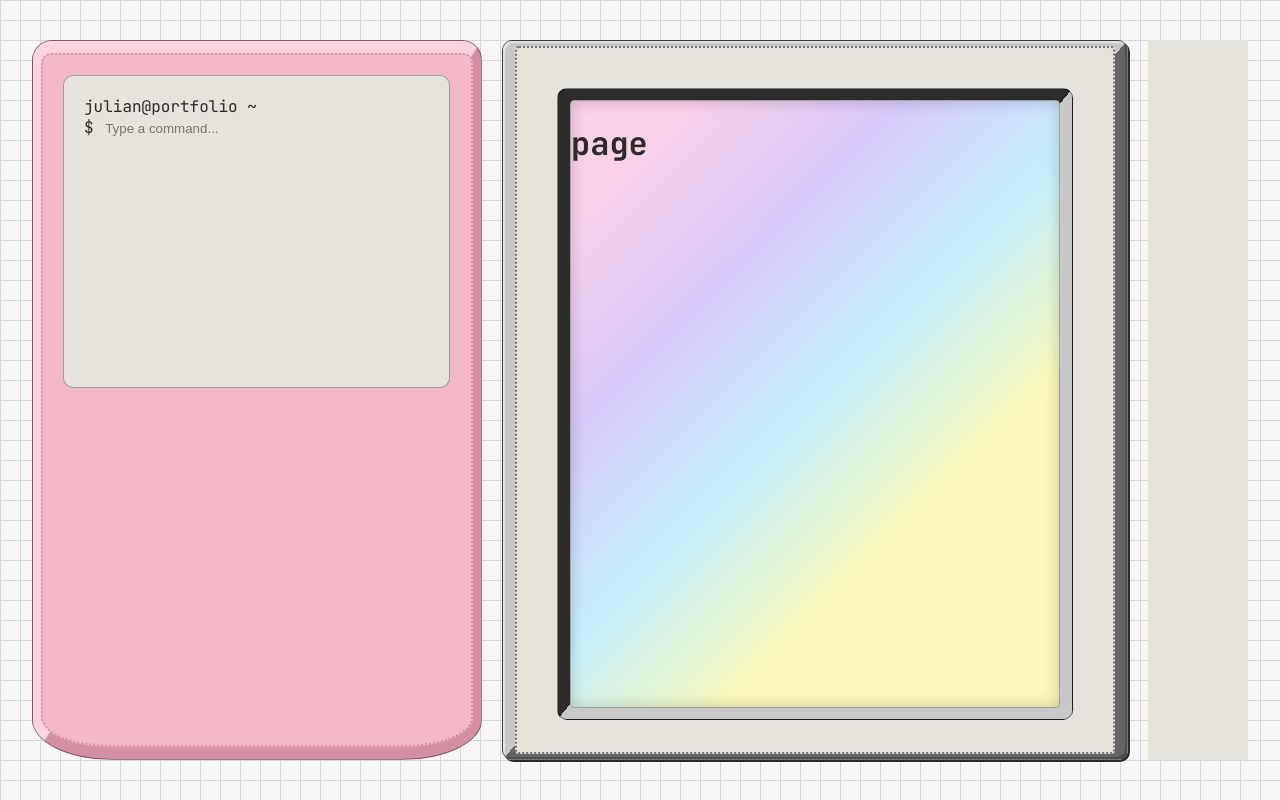
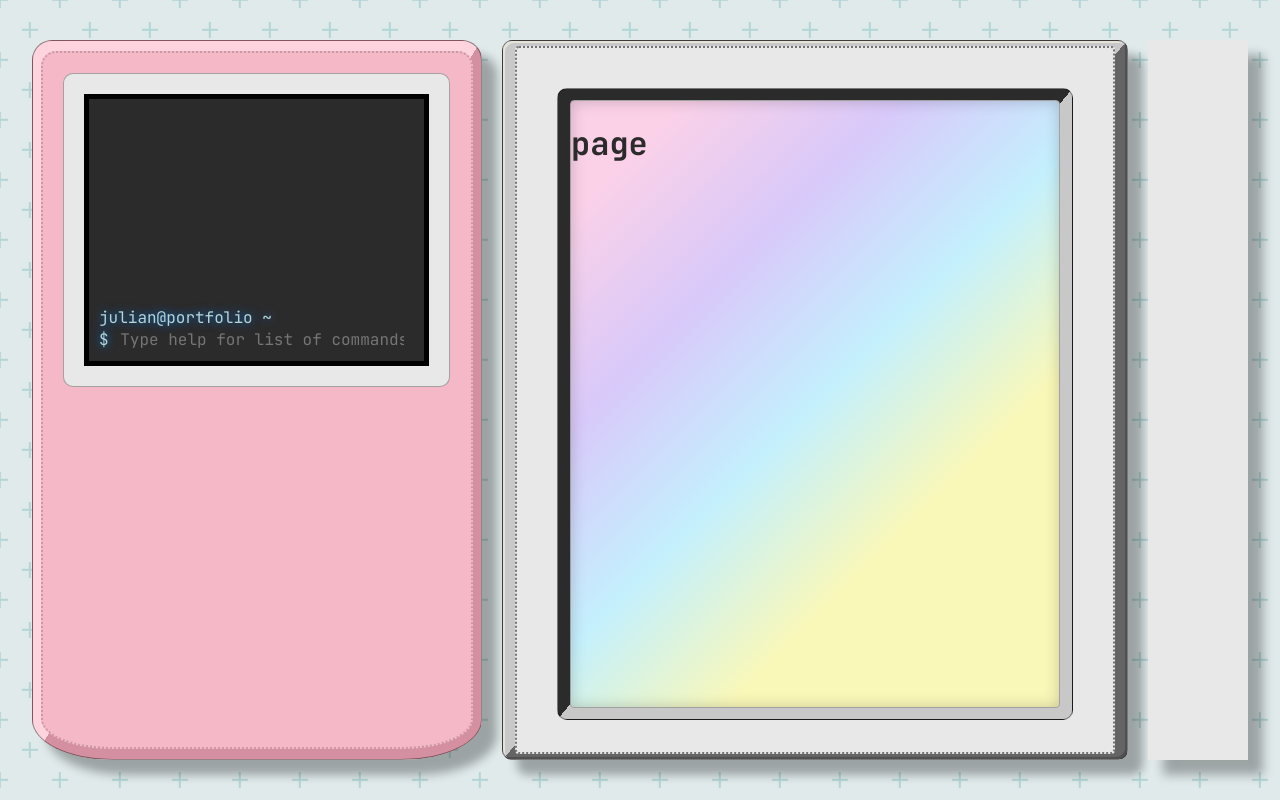
Before and after one commit to jbraun3/Julian-Braun-Website, a React (Vite) app: page / in a window 1280 px wide. Built offline with nearby package versions, Linux system fonts and the light colour scheme.

Commit message:
terminal format

```diff
--- a/src/assets/Global.css
+++ b/src/assets/Global.css
@@ -12,10 +12,10 @@
 body {
   margin: 0;
   padding: 0;
-  background-color: #f7f6f4;
-  opacity: 1;
-  background-image:  linear-gradient(#d7d7d7 1px, transparent 1px), linear-gradient(to right, #d7d7d7 1px, #f7f6f4 1px);
-  background-size: 20px 20px;
+    background-color: #e0eaeb;
+    opacity: 1;
+    background: radial-gradient(circle, transparent 20%, #e0eaeb 20%, #e0eaeb 80%, transparent 80%, transparent), radial-gradient(circle, transparent 20%, #e0eaeb 20%, #e0eaeb 80%, transparent 80%, transparent) 30px 30px, linear-gradient(#B2D5D6 2.4000000000000004px, transparent 2.4000000000000004px) 0 -1.2000000000000002px, linear-gradient(90deg, #B2D5D6 2.4000000000000004px, #e0eaeb 2.4000000000000004px) -1.2000000000000002px 0;
+    background-size: 60px 60px, 60px 60px, 30px 30px, 30px 30px;
   color: var(--charcoal-ink);
   font-family: "JetBrains Mono", monospace;
   height: 100vh;
@@ -44,44 +44,56 @@ body {
   justify-content: center;
   align-items: center;
   border: 1px solid rgba(0,0,0,0.4);
+  min-height: 0;
+  overflow: hidden;
+  box-shadow: 15px 15px 10px rgba(0, 0, 0, 0.3);
 }
 
 .gameboy-base {
-  margin: 12px;
+  margin: 10px;
   height: 100%;
-  padding:px;
   background-color: #F4B8C7;
   width: calc(100% - 20px);
-  border-radius: 10px 10px 70px 70px / 10px 10px 30px 30px;
+  border-radius: 15px 15px 70px 70px / 15px 15px 30px 30px;
   border: 2px dotted rgba(0, 0, 0, 0.164);
+  display: flex;
+  flex-direction: column;
+  min-height: 0;
+  overflow: hidden;
 }
 
 .gameboy-screen {
   margin: 20px;
   width: calc(100% - 43px);
-  background-color: #E6E3DB;
+  background-color: #e8e8e8;
   border-radius: 10px;
-  height: 45%;
   border: 1px solid rgba(0,0,0,0.3);
+
+  flex: 0 0 45%;
+  display: flex;
+  flex-direction: column;
+  min-height: 0;
+  overflow: hidden;
 }
 
 .center-screen {
   background: linear-gradient(to top left, #646464 50%, var(--win-95-gray) 50%);
   padding: 12px;
   border-radius: 10px;
-  box-shadow: 2px 2px 0 var(--charcoal-ink),
+  box-shadow: 15px 15px 10px rgba(0, 0, 0, 0.3),
               inset 2px 2px 0 var(--old-plastic),
               inset -2px -2px 0 rgba(0,0,0,0.2);
   display: flex;
   border: 1px solid rgba(0,0,0,0.4);
   justify-content: center;
   align-items: center;
+
 }
 
 .monitor-bezel {
   width: 98%;
   height: 90%;
-  background-color: var(--old-plastic);
+  background-color: #e8e8e8;
   border: 2px dotted rgba(0,0,0,0.5);
 
   border-radius: 4px;
@@ -124,5 +136,6 @@ body {
   flex-direction: column;
   align-items: center;
   justify-content: space-around;
-  background-color: var(--old-plastic);
+  background-color: #e8e8e8;
+  box-shadow: 15px 15px 10px rgba(0, 0, 0, 0.3);
 }
--- a/src/assets/Terminal.css
+++ b/src/assets/Terminal.css
@@ -1,5 +1,26 @@
+:root {
+  --old-plastic: #E6E3DB;
+  --win-95-gray: #C8C8C8;
+  --dusty-crt: #B2D5D6;
+  --floppy-pink: #F4B8C7;
+  --terra-peach: #E2B0A4;
+  --charcoal-ink: #2B2B2B;
+}
+
 .terminal-container {
     margin: 20px;
+    padding: 10px;
+    height: 100%;
+    width: calc(100% - 40px);
+    display: flex;
+    flex-direction: column;
+    min-height: 0;
+    box-sizing: border-box;
+    border: solid 5px black;
+    background-color: #2B2B2B;
+    color: #B2D5D6;
+    text-shadow: 0 0 10px #0073e6;
+
 }
 
 .history-block {
@@ -11,4 +32,29 @@ input {
     border: none;
     color: inherit;
     outline: none;
+    font-family: "JetBrains Mono", monospace;
+    width: 90%;
+    font-size: medium;
+    caret-color: currentColor;
+    text-shadow: 0 0 5px #0073e6;
 }
+
+::-webkit-input-placeholder {
+    text-shadow: none;
+}
+
+.terminal-history {
+    flex-grow: 1; /* Tells history to steal all remaining vertical space */
+    overflow-y: auto; /* Traps the text and adds the scroll mechanism here */
+    min-height: 0; /* Protects this box from blowing out too */
+    display: flex;
+    flex-direction: column;
+}
+
+.terminal-history::-webkit-scrollbar {
+  display: none;
+}
+.terminal-history {
+  -ms-overflow-style: none;
+  scrollbar-width: none;
+}
--- a/src/components/Terminal.jsx
+++ b/src/components/Terminal.jsx
@@ -61,6 +61,7 @@ export default function Terminal() {
                     </div>
                 </div>
                 ))}
+                <div ref={bottomRef} />
             </div>
 
             <div className="terminal-input-line">
@@ -74,11 +75,9 @@ export default function Terminal() {
                     onChange={handleInputChange}
                     onKeyDown={handleKeyDown}
                     className="terminal-input"
-                    placeholder="Type a command..."
+                    placeholder="Type help for list of commands"
                 />
             </div>
-
-            <div ref={bottomRef} />
 
         </div>
     );
```
